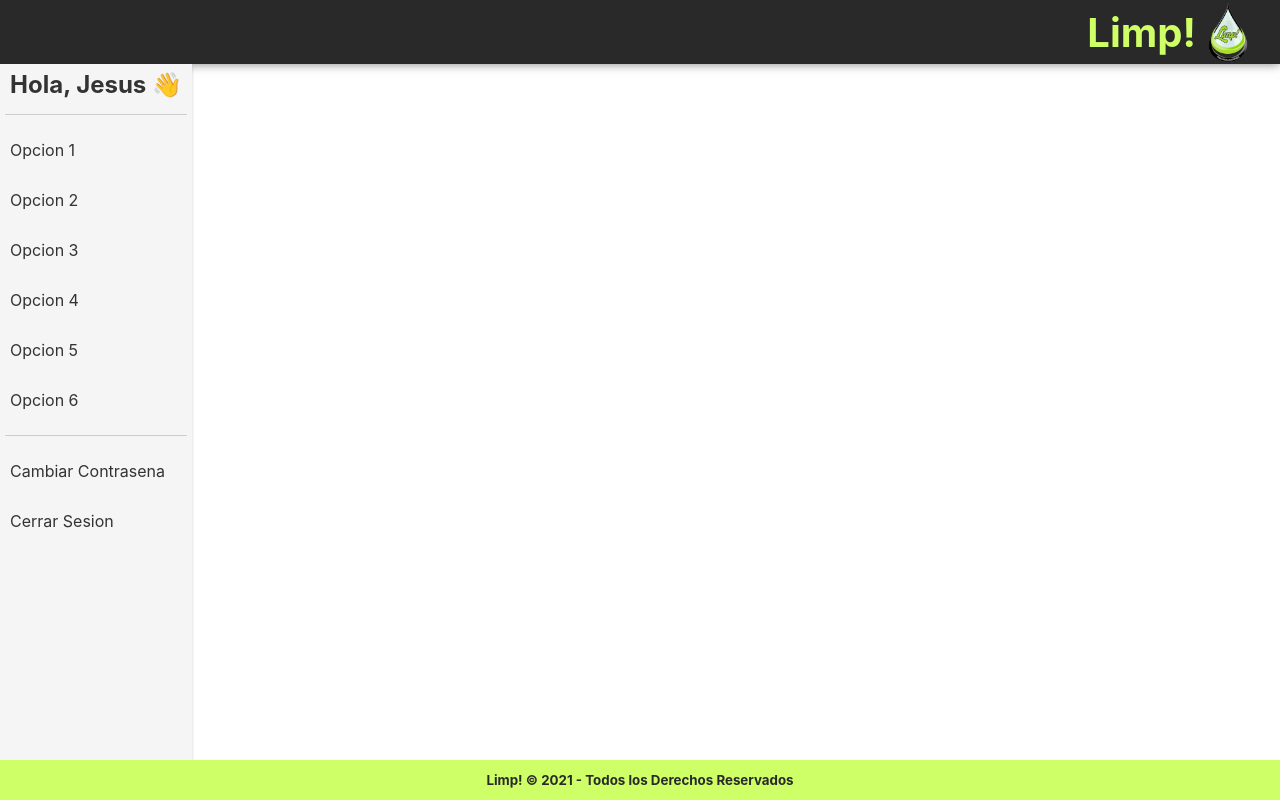
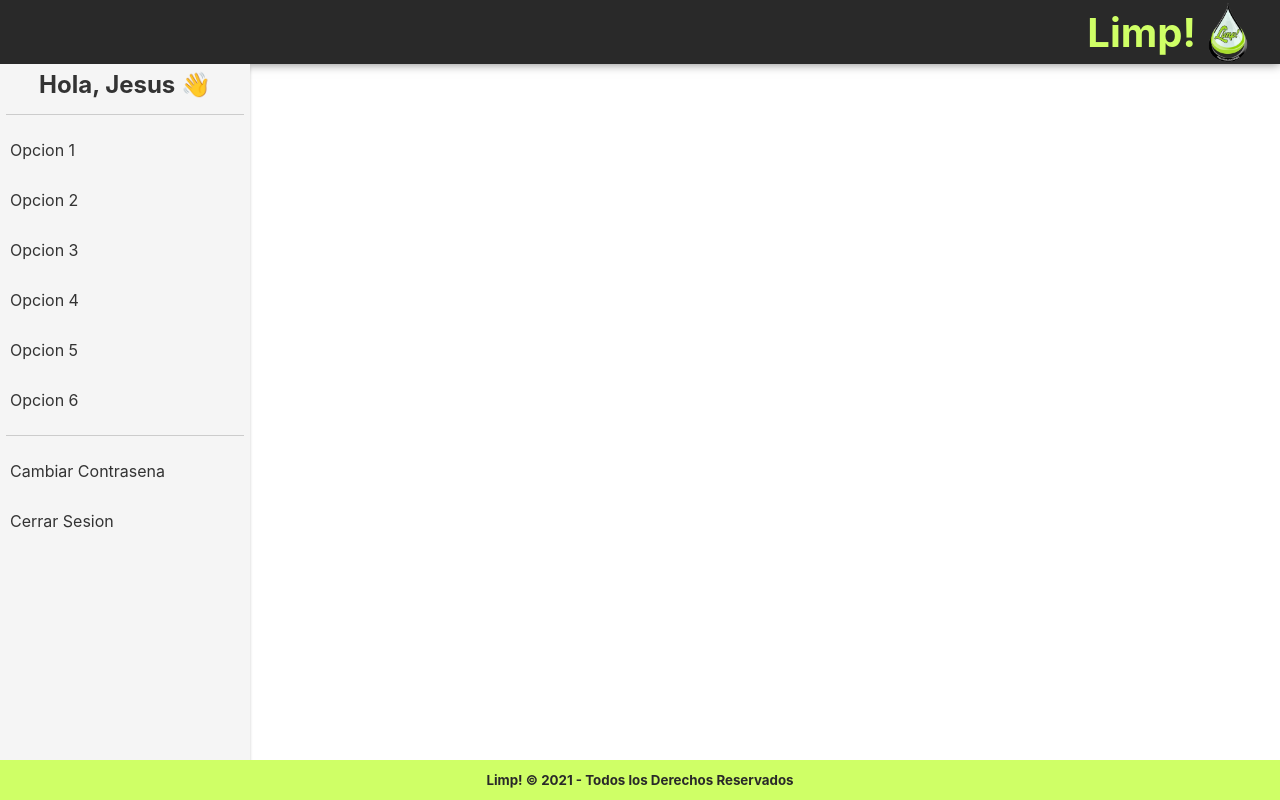
Before and after one commit to waraps/limp-f, a React (Create React App) app: page / in a window 1280 px wide. Built offline with nearby package versions, Linux system fonts and the light colour scheme.

Commit message:
hiding drawer on desktop

```diff
--- a/src/components/Drawer.css
+++ b/src/components/Drawer.css
@@ -1,5 +1,6 @@
 .drawer-container {
-    width: 15%;
+    display: none;
+    width: 250px;
     height: 87vh;
     background-color: whitesmoke;
     box-shadow: 0 3px 3px 0 rgba(0,0,0,0.2);
@@ -21,13 +22,11 @@
 }
 
 .drawer-options {
-    /* padding-top: 20px; */
     display: flex;
     justify-content: center;
 }
 
 .drawer-config {
-    /* padding-top: 20px; */
     display: flex;
     justify-content: center;
     align-items: center;
@@ -46,3 +45,15 @@
 .drawer-options-list-item:hover {
     background-color: #cfff66;
 }
+
+/* @media only screen and (min-width: 960px) and (max-width: 1080px) {
+    .drawer-container {
+        display: block;
+    }
+} */
+
+@media only screen and (min-width: 960px) {
+    .drawer-container {
+        display: block;
+    }
+}
```
